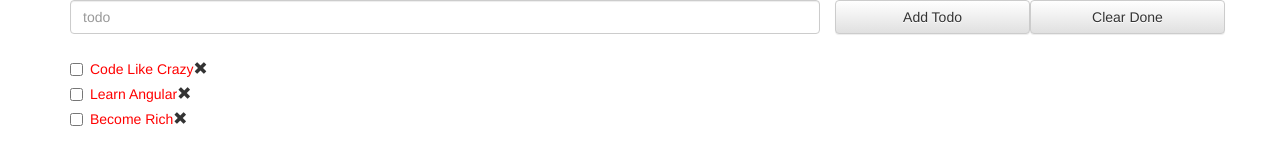
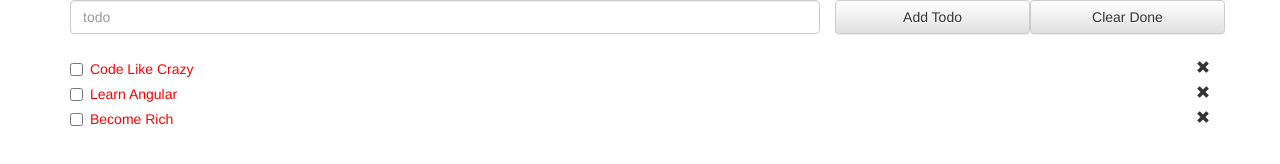
Before and after one commit to reficul31/angular-workshop-todo, a plain HTML site: page index.html in a window 1280 px wide. Drawn offline with nearby package versions, Linux system fonts and the light colour scheme.

Commit message:
Removing a bug

```diff
--- a/index.html
+++ b/index.html
@@ -26,8 +26,9 @@
 
 
 <div class="checkbox" ng-repeat='todo in todoList'>
+  <span class='glyphicon glyphicon-remove pull-right' ng-click='removeTodo(todo)'></span>
   <label>
-    <input type="checkbox" ng-model='todo.done'><span class='done-{{todo.done}}'>{{todo.text}}</span><span class='glyphicon glyphicon-remove' ng-click='removeTodo(todo)'></span>
+    <input type="checkbox" ng-model='todo.done'><span class='done-{{todo.done}}'>{{todo.text}}</span>
   </label>
 </div>
 
```
